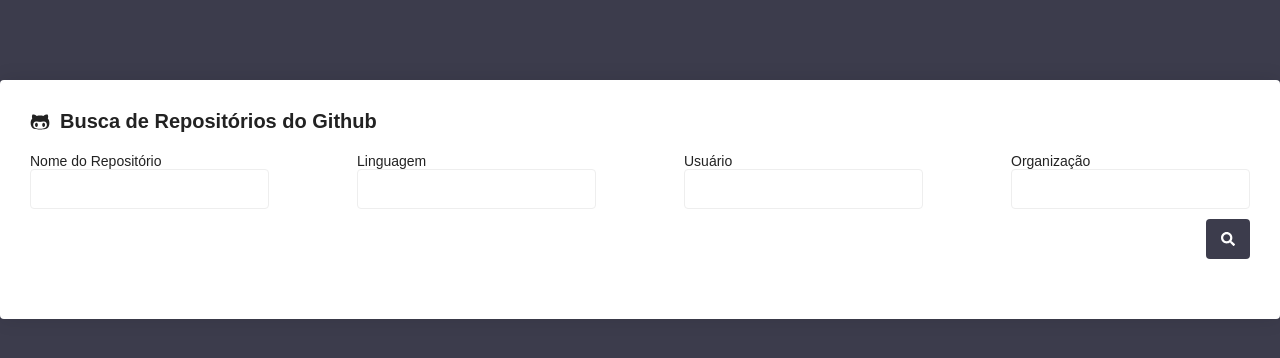
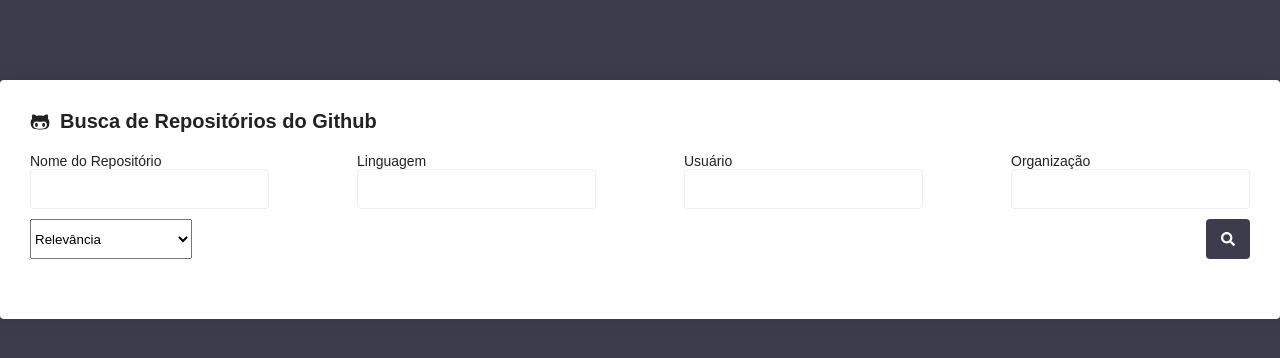
Before and after one commit to andrewarosario/react-github-repos, a React (Create React App) app: page / in a window 1280 px wide. Shown: the top 358 px of the page. Built offline with nearby package versions, Linux system fonts and the light colour scheme.

Commit message:
ordenando repositórios

```diff
--- a/src/pages/Main/index.js
+++ b/src/pages/Main/index.js
@@ -19,14 +19,15 @@ export default function Main() {
     },
     onSubmit: values => {
       setPage(1);
-      makeRequest(values, 1);
+      makeRequest(values, 1, sort);
     },
   });
 
   const [ page, setPage ] = useState(1);
+  const [ sort, setSort ] = useState('');
   const [ repositories, setRepositories ] = useState([]);
 
-  const makeUrl = (values, page) => {
+  const makeUrl = (values, page, sort) => {
     const endPoint = '/search/repositories';
     const searchTerm = `?q=${values.name}`
     const query = Object.keys(values)
@@ -34,18 +35,25 @@ export default function Main() {
       .reduce((query, value) => `${query}${values[value] ? `+${value}:${values[value]}` : ''}`, '')
 
     const queryPage = `&per_page=10&page=${page}`
+    const querySort = sort && `&sort=${sort}`
 
-    return endPoint + searchTerm + query + queryPage;
+    return endPoint + searchTerm + query + queryPage + querySort;
   }
 
   const handlePage = action => {
     const newPage = action === 'back' ? page - 1 : page + 1;
     setPage(newPage);
-    makeRequest(formik.values, newPage);
+    makeRequest(formik.values, newPage, sort);
   };
 
-  const makeRequest = async (values, page) => {
-    const urlApi = makeUrl(values, page);
+  const handleSort = e => {
+    const newSort = e.target.value;
+    setSort(newSort);
+    makeRequest(formik.values, page, newSort);
+  }
+
+  const makeRequest = async (values, page, sort) => {
+    const urlApi = makeUrl(values, page, sort);
     const response = await api.get(urlApi);
     setRepositories(response.data.items);
   }
@@ -100,6 +108,12 @@ export default function Main() {
             </div>
         </div>
         <div className="form-submit">
+            <select value={sort} onChange={handleSort}>
+              <option value="">Relevância</option>
+              <option value="stars">Quantidade de Estrelas</option>
+              <option value="forks">Quantidade de Forks</option>
+              <option value="updated">Última Atualização</option>
+            </select>
             <SearchButton>
                 <FaSearch color="#FFF" size={14} />
             </SearchButton>
--- a/src/pages/Main/styles.js
+++ b/src/pages/Main/styles.js
@@ -17,7 +17,7 @@ export const Form = styled.form`
 
   .form-submit {
     display: flex;
-    justify-content: flex-end;
+    justify-content: space-between;
   }
 
   input {
```
